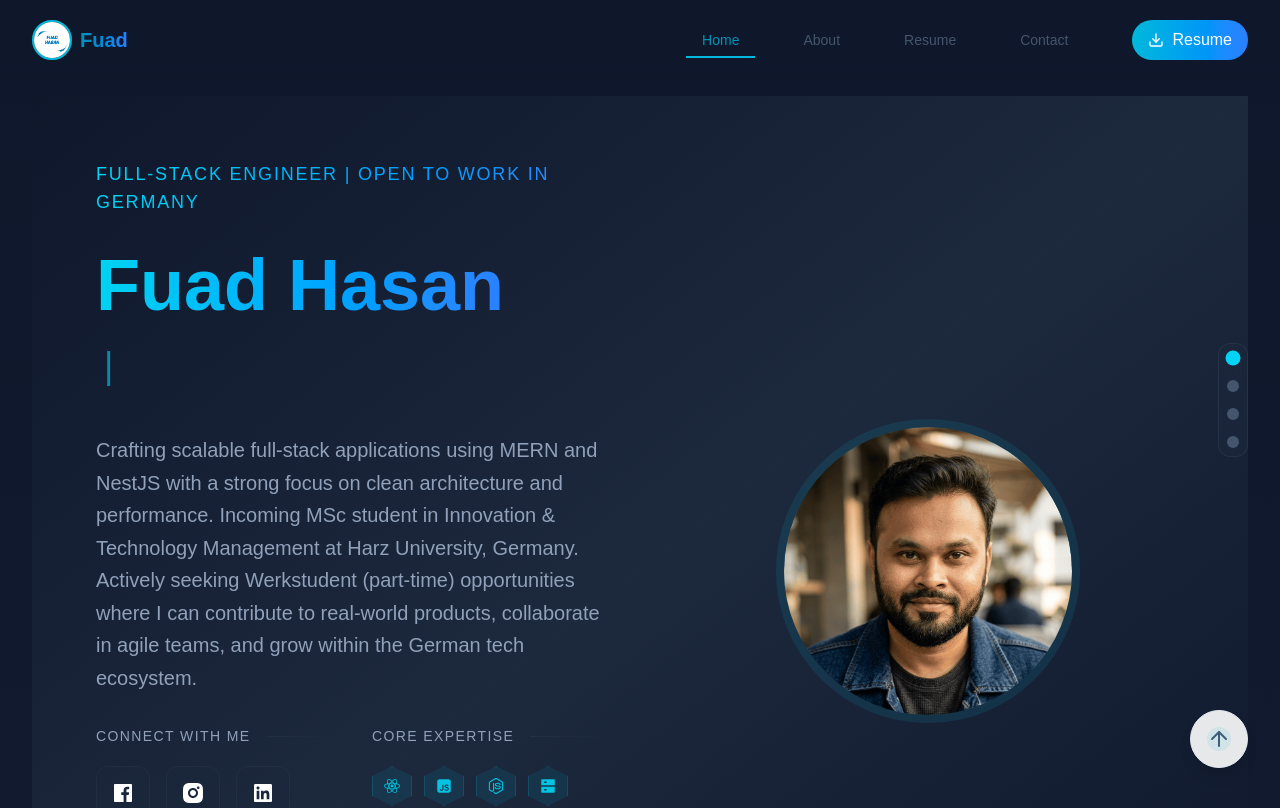
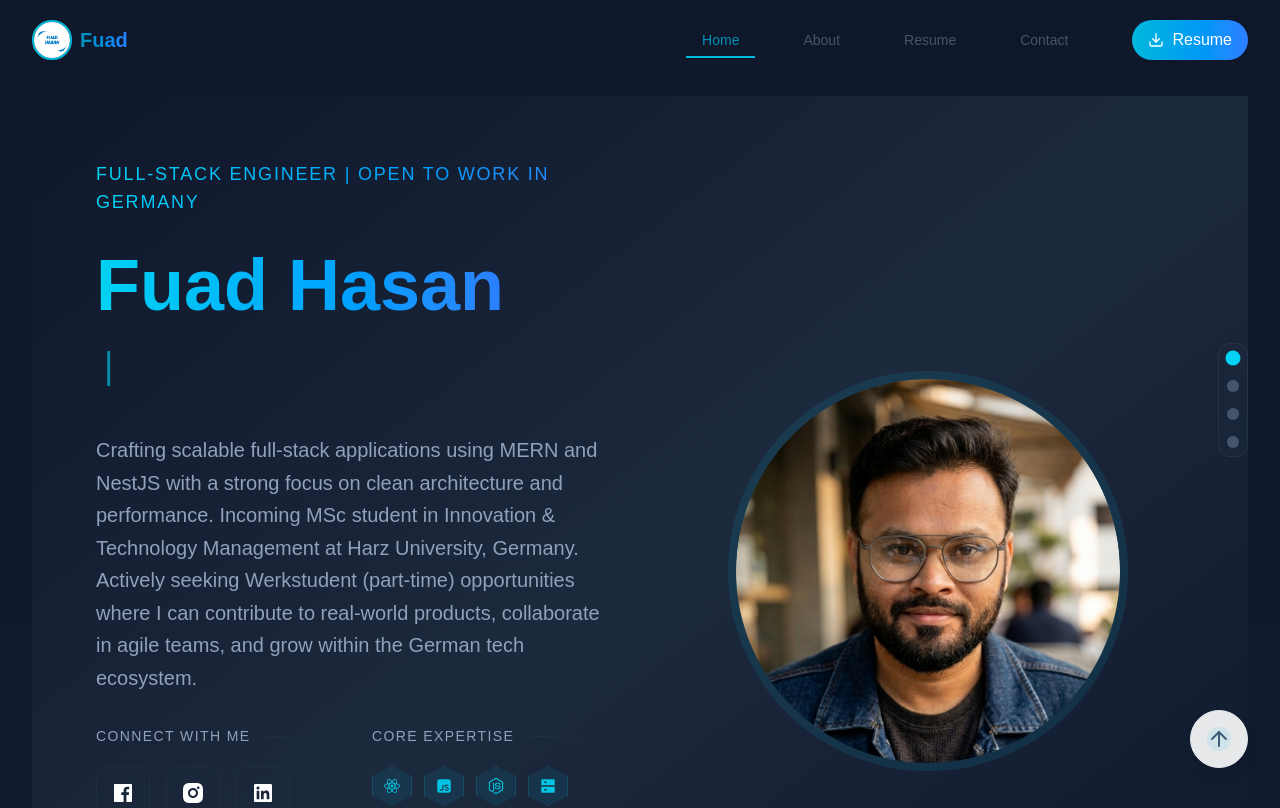
Before and after one commit to fuad-hasan-safat/fuad-hasan-safat, a Next.js app: page / in a window 1280 px wide. Shown: the top 808 px of the page. Built offline with nearby package versions, Linux system fonts and the light colour scheme; a web font is replaced by a local one; what @heroui/react would draw is missing.

Commit message:
change pisc

```diff
--- a/app/layout.tsx
+++ b/app/layout.tsx
@@ -67,7 +67,7 @@ export const metadata: Metadata = {
     siteName: "Fuad Hasan - Werkstudent Developer",
     images: [
       {
-        url: "/profilepic/Fuad_Hasan_Safat_Pro.png",
+        url: "/profilepic/Fuad_Hasan_Pro.jpg",
         width: 1200,
         height: 630,
         alt: "Fuad Hasan Profile Picture"
@@ -82,7 +82,7 @@ export const metadata: Metadata = {
     title: "Werkstudent Full Stack Developer in Germany | Fuad Hasan",
     description:
       "MERN & NestJS developer based in Germany. MSc student at Harz University. Open to Werkstudent roles.",
-    images: ["/profilepic/Fuad_Hasan_Safat_Pro.png"]
+    images: ["/profilepic/Fuad_Hasan_Pro.jpg"]
   }
 };
 
@@ -141,7 +141,7 @@ export default function RootLayout({
       <html lang="en">
         <Head>
           {/* <link href="https://fonts.googleapis.com/css2?family=Hind+Siliguri&display=swap" rel="stylesheet"></link> */}
-          <meta property="og:image" content="/profilepic/Fuad_Hasan_Safat_Pro.png" />
+          <meta property="og:image" content="/profilepic/Fuad_Hasan_Pro.jpg" />
           <meta property="og:image:type" content="image/png" />
           <meta property="og:image:width" content="630" />
           <meta property="og:image:height" content="630" />
--- a/app/page.tsx
+++ b/app/page.tsx
@@ -60,7 +60,7 @@ export const metadata: Metadata = {
     siteName: "Fuad Hasan - Full Stack Developer",
     images: [
       {
-        url: "/profilepic/Fuad_Hasan_Safat_Pro.png",
+        url: "/profilepic/Fuad_Hasan_Pro.jpg",
         width: 1200,
         height: 630,
         alt: "Fuad Hasan Profile Picture"
@@ -75,7 +75,7 @@ export const metadata: Metadata = {
     title: "Werkstudent Full Stack Developer in Germany | Fuad Hasan",
     description:
       "Full Stack Developer (MERN & NestJS) based in Germany. MSc student at Hochschule Harz. Open to Werkstudent roles.",
-    images: ["/profilepic/Fuad_Hasan_Safat_Pro.png"]
+    images: ["/profilepic/Fuad_Hasan_Pro.jpg"]
   }
 };
 
--- a/components/HomePage.tsx
+++ b/components/HomePage.tsx
@@ -225,14 +225,14 @@ export default function HomePage() {
           transition={{ duration: 0.8 }}
           className="flex justify-center w-full md:w-1/2"
         >
-          <div className="group relative w-72 md:w-72 h-72 md:h-72 rounded-full ring-8 ring-cyan-400/10 overflow-hidden">
+          <div className="group relative w-72 md:w-96 h-72 md:h-96 rounded-full ring-8 ring-cyan-400/10 overflow-hidden">
             {/* Gradient Background */}
-            <div className="absolute inset-0 bg-gradient-to-br from-cyan-400/30 to-blue-500/30 opacity-40 blur-3xl rounded-full animate-pulse-slow" />
+            <div className="absolute inset-0 bg-linear-to-br from-cyan-400/30 to-blue-500/30 opacity-40 blur-3xl rounded-full animate-pulse-slow" />
 
             {/* Image Container */}
-            <div className="z-10 relative rounded-full ring-8  ring-cyan-400/10 overflow-hidden group-hover:scale-105 transition-transform duration-300">
+            <div className="z-10 relative rounded-full ring-8  ring-cyan-400/10 overflow-hidden group-hover:scale-110 transition-transform duration-300">
               <Image
-                src="/profilepic/Fuad_Hasan_Safat_Pro.png"
+                src="/profilepic/Fuad_Hasan_Pro.jpg"
                 alt="Fuad Hasan"
                 width={512}
                 height={512}
```
Also changed, not shown: public/profilepic/Fuad_Hasan_Pro.jpg (added).
